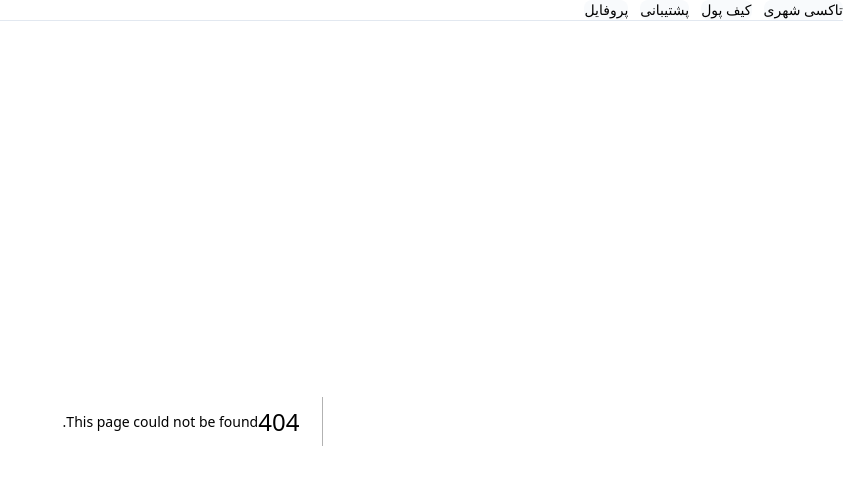
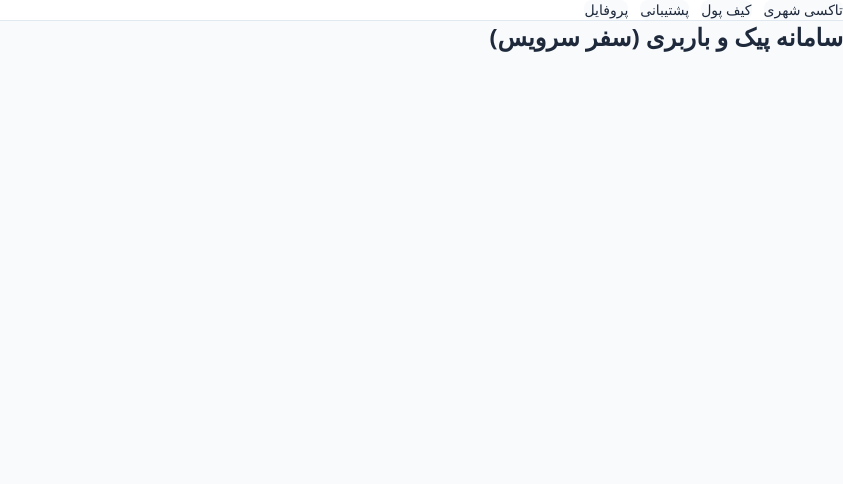
Before and after one commit to aliakbarhasani/safar-service, a Next.js app in the folder client-web/: page /cargo in a window 1280 px wide. Before the commit this address had no page. Shown: the top 484 px of the page, without its empty margins (437-1280 px from the left). Built offline with nearby package versions, Linux system fonts and the light colour scheme; a small style sheet from the web is missing.

Commit message:
feat(frontend): add cargo and wallet service pages

```diff
--- /dev/null
+++ b/client-web/src/app/cargo/page.tsx
@@ -0,0 +1,7 @@
+export default function CargoPage() {
+  return (
+    <div className="p-6">
+      <h1 className="text-2xl font-bold">سامانه پیک و باربری (سفر سرویس)</h1>
+    </div>
+  );
+}
--- /dev/null
+++ b/client-web/src/app/wallet/page.tsx
@@ -0,0 +1,7 @@
+export default function WalletPage() {
+  return (
+    <div className="p-6">
+      <h1 className="text-2xl font-bold">کیف پول دیجیتال (سفر سرویس)</h1>
+    </div>
+  );
+}
```
